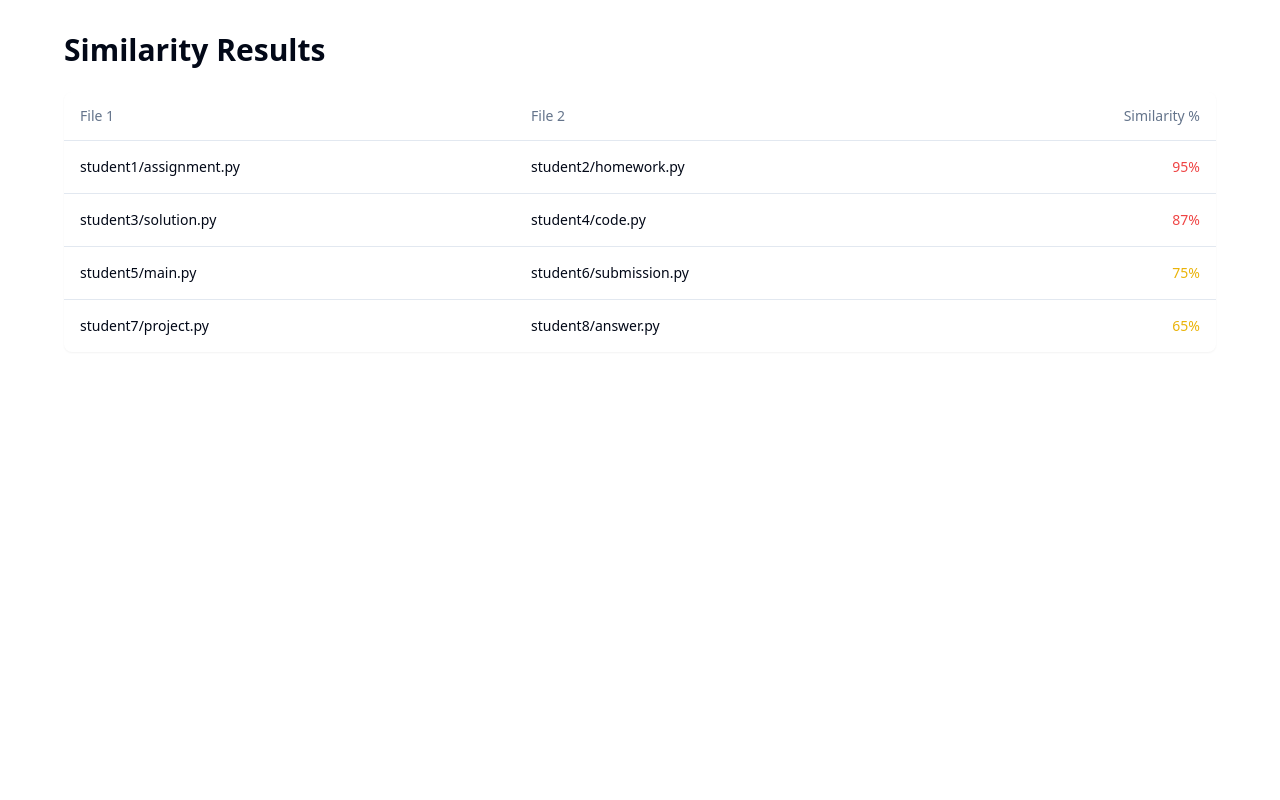
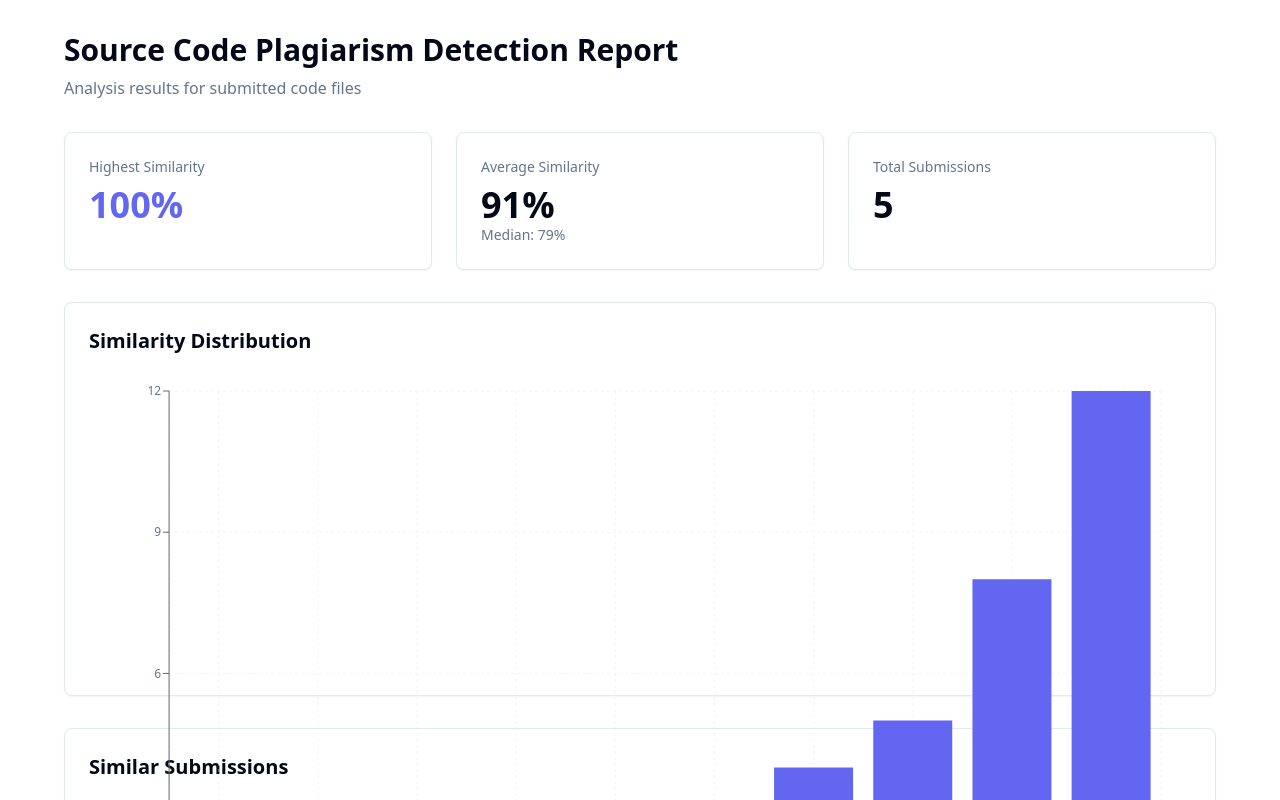
Before and after one commit to MohammadMohsinKhan/plagiarism-portal, a React (Vite) app: page /results in a window 1280 px wide. Shown: the top 800 px of the page. Built offline with nearby package versions, Linux system fonts and the light colour scheme.

Commit message:
Update Results page layout
Revamp the layout of the Results page to enhance its visual appearance and user experience. Adjustments will be made to the structure and styling to align with the new design specifications.
[skip gpt_engineer]

```diff
--- a/src/pages/Results.tsx
+++ b/src/pages/Results.tsx
@@ -1,33 +1,110 @@
 import { Table, TableBody, TableCell, TableHead, TableHeader, TableRow } from "@/components/ui/table";
+import { Card } from "@/components/ui/card";
+import { ChartContainer, ChartLegend, ChartTooltip } from "@/components/ui/chart";
+import { BarChart, Bar, XAxis, YAxis, CartesianGrid, Tooltip } from 'recharts';
 
-// This interface defines the structure of our similarity result
+// Interfaces for our data structures
 interface SimilarityResult {
   file1: string;
   file2: string;
   similarityPercentage: number;
 }
 
+interface SimilarityStats {
+  highestSimilarity: number;
+  averageSimilarity: number;
+  medianSimilarity: number;
+  totalSubmissions: number;
+}
+
 const Results = () => {
-  // This would typically come from your backend
-  // For now using mock data for demonstration
+  // Mock data for demonstration
   const mockResults: SimilarityResult[] = [
-    { file1: "student1/assignment.py", file2: "student2/homework.py", similarityPercentage: 95 },
-    { file1: "student3/solution.py", file2: "student4/code.py", similarityPercentage: 87 },
-    { file1: "student5/main.py", file2: "student6/submission.py", similarityPercentage: 75 },
-    { file1: "student7/project.py", file2: "student8/answer.py", similarityPercentage: 65 },
-  ].sort((a, b) => b.similarityPercentage - a.similarityPercentage); // Sort by similarity in descending order
+    { file1: "01022431.py", file2: "01141513.py", similarityPercentage: 100 },
+    { file1: "02085216.py", file2: "02447653.py", similarityPercentage: 100 },
+    { file1: "02951809.py", file2: "03234141.py", similarityPercentage: 95 },
+    { file1: "04416985.py", file2: "08165126.py", similarityPercentage: 87 },
+    { file1: "08316564.py", file2: "08909969.py", similarityPercentage: 75 },
+  ].sort((a, b) => b.similarityPercentage - a.similarityPercentage);
+
+  // Calculate statistics
+  const stats: SimilarityStats = {
+    highestSimilarity: Math.max(...mockResults.map(r => r.similarityPercentage)),
+    averageSimilarity: Math.round(
+      mockResults.reduce((acc, curr) => acc + curr.similarityPercentage, 0) / mockResults.length
+    ),
+    medianSimilarity: 79, // In real implementation, calculate this properly
+    totalSubmissions: mockResults.length,
+  };
+
+  // Distribution data for the chart
+  const distributionData = [
+    { similarity: "0-10%", count: 0 },
+    { similarity: "11-20%", count: 0 },
+    { similarity: "21-30%", count: 1 },
+    { similarity: "31-40%", count: 1 },
+    { similarity: "41-50%", count: 2 },
+    { similarity: "51-60%", count: 3 },
+    { similarity: "61-70%", count: 4 },
+    { similarity: "71-80%", count: 5 },
+    { similarity: "81-90%", count: 8 },
+    { similarity: "91-100%", count: 12 },
+  ];
 
   return (
     <div className="min-h-screen bg-background p-8">
       <div className="container mx-auto">
-        <h1 className="text-3xl font-bold mb-6">Similarity Results</h1>
-        <div className="bg-card rounded-lg shadow-sm">
+        <div className="mb-8">
+          <h1 className="text-3xl font-bold mb-2">Source Code Plagiarism Detection Report</h1>
+          <p className="text-muted-foreground">Analysis results for submitted code files</p>
+        </div>
+
+        {/* Stats Cards */}
+        <div className="grid grid-cols-1 md:grid-cols-3 gap-6 mb-8">
+          <Card className="p-6">
+            <h3 className="text-sm font-medium text-muted-foreground mb-2">Highest Similarity</h3>
+            <p className="text-4xl font-bold text-primary">{stats.highestSimilarity}%</p>
+          </Card>
+          <Card className="p-6">
+            <h3 className="text-sm font-medium text-muted-foreground mb-2">Average Similarity</h3>
+            <p className="text-4xl font-bold">{stats.averageSimilarity}%</p>
+            <p className="text-sm text-muted-foreground">Median: {stats.medianSimilarity}%</p>
+          </Card>
+          <Card className="p-6">
+            <h3 className="text-sm font-medium text-muted-foreground mb-2">Total Submissions</h3>
+            <p className="text-4xl font-bold">{stats.totalSubmissions}</p>
+          </Card>
+        </div>
+
+        {/* Similarity Distribution Chart */}
+        <Card className="p-6 mb-8">
+          <h2 className="text-xl font-semibold mb-4">Similarity Distribution</h2>
+          <div className="h-[300px] w-full">
+            <ChartContainer config={{}}>
+              <BarChart data={distributionData} margin={{ top: 20, right: 30, left: 20, bottom: 5 }}>
+                <CartesianGrid strokeDasharray="3 3" />
+                <XAxis dataKey="similarity" />
+                <YAxis />
+                <Tooltip />
+                <Bar dataKey="count" fill="#6366F1" />
+              </BarChart>
+            </ChartContainer>
+          </div>
+        </Card>
+
+        {/* Submissions Table */}
+        <Card className="mb-8">
+          <div className="p-6">
+            <h2 className="text-xl font-semibold mb-4">Similar Submissions</h2>
+            <p className="text-sm text-muted-foreground mb-4">
+              Highlights the most suspicious individual submissions, useful for exams
+            </p>
             <Table>
               <TableHeader>
                 <TableRow>
                   <TableHead>File 1</TableHead>
                   <TableHead>File 2</TableHead>
-                <TableHead className="text-right">Similarity %</TableHead>
+                  <TableHead className="text-right">Similarity</TableHead>
                 </TableRow>
               </TableHeader>
               <TableBody>
@@ -37,12 +114,12 @@ const Results = () => {
                     <TableCell>{result.file2}</TableCell>
                     <TableCell className="text-right">
                       <span
-                      className={`font-medium ${
-                        result.similarityPercentage > 80
-                          ? 'text-red-500'
-                          : result.similarityPercentage > 60
-                            ? 'text-yellow-500'
-                            : 'text-green-500'
+                        className={`inline-flex items-center justify-center px-2 py-1 rounded-full text-xs font-medium ${
+                          result.similarityPercentage > 90
+                            ? 'bg-red-100 text-red-700'
+                            : result.similarityPercentage > 70
+                              ? 'bg-yellow-100 text-yellow-700'
+                              : 'bg-green-100 text-green-700'
                         }`}
                       >
                         {result.similarityPercentage}%
@@ -53,6 +130,7 @@ const Results = () => {
               </TableBody>
             </Table>
           </div>
+        </Card>
       </div>
     </div>
   );
```
Lines whose indentation alone changed are shown as unchanged.
